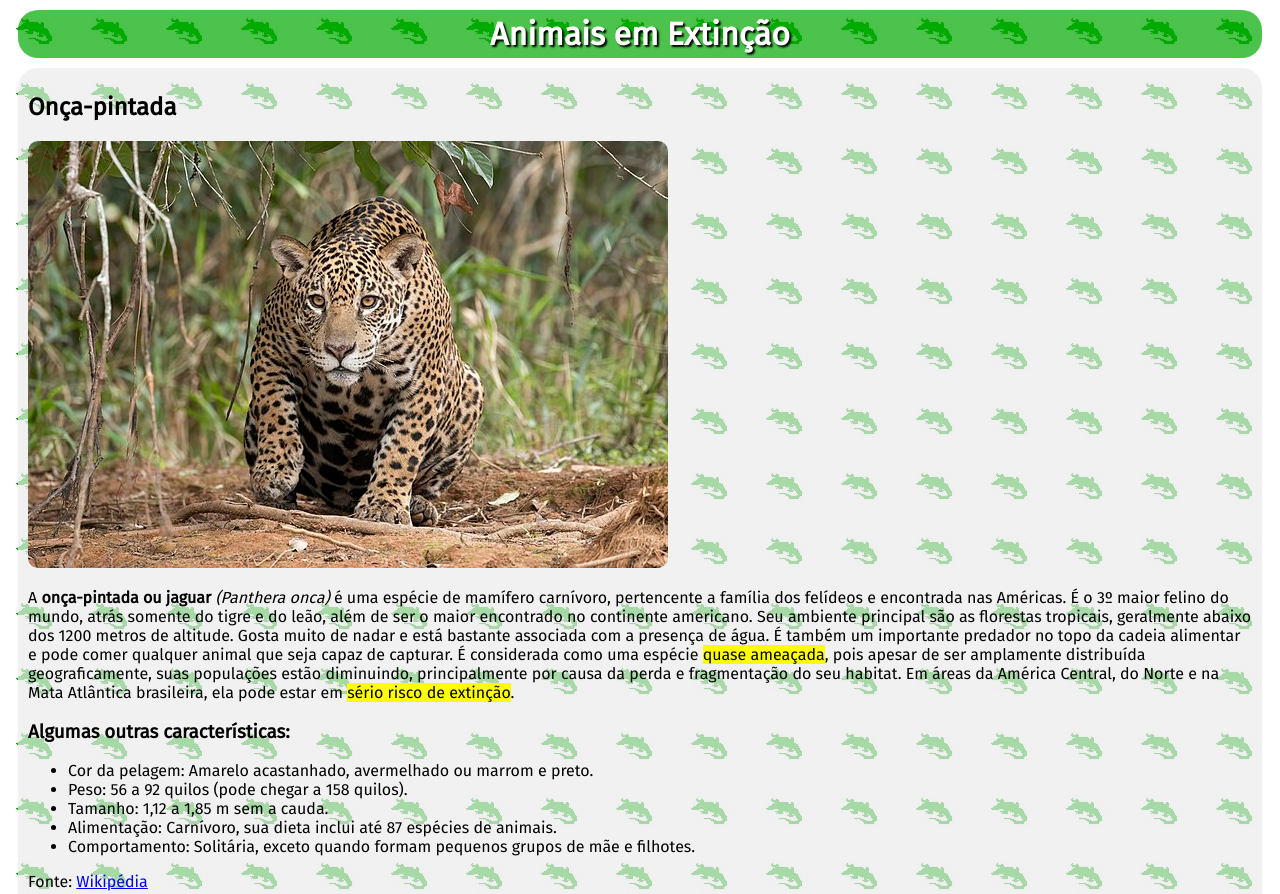
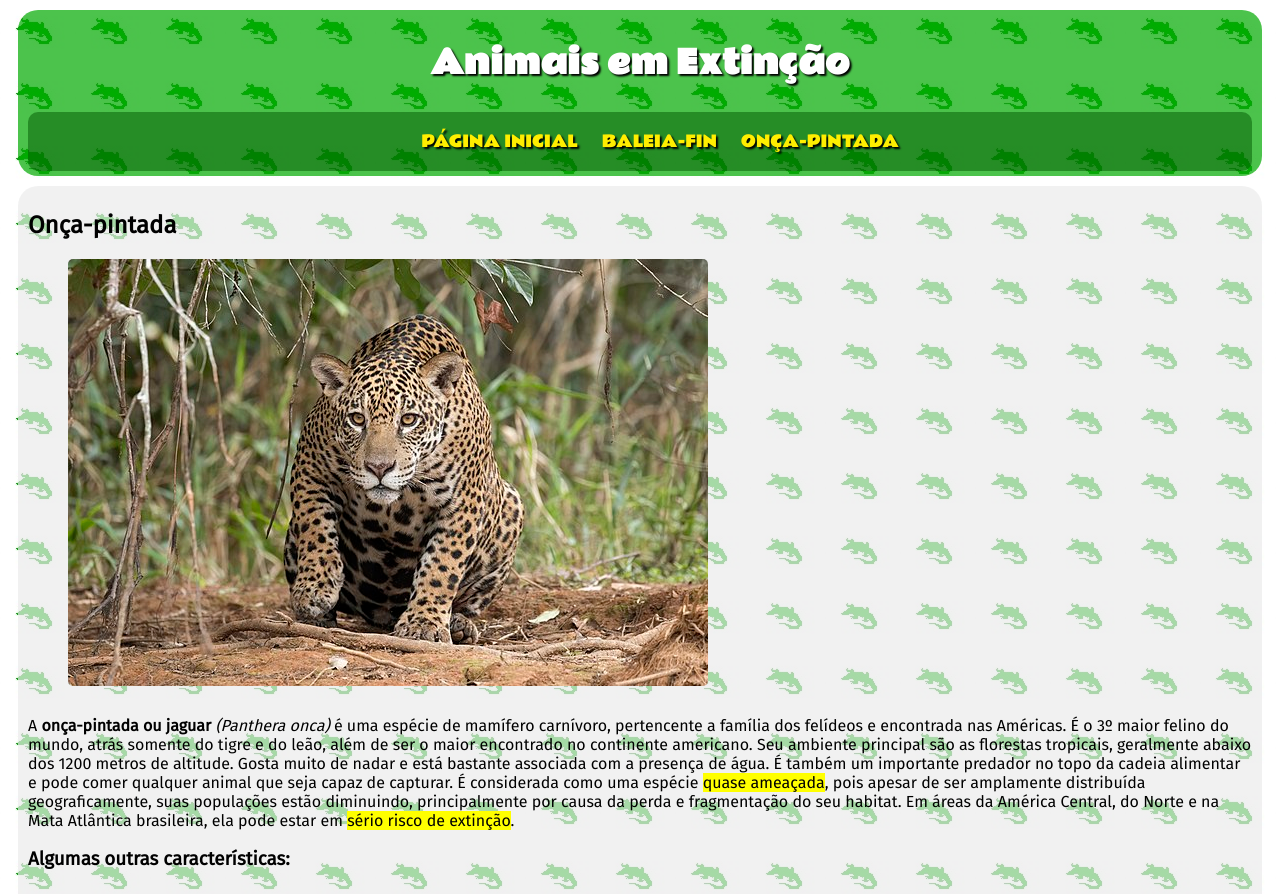
Before and after one commit to Lucas1nogueira/projeto-web, a plain HTML site: page onca-pintada.html in a window 1280 px wide. Shown: the top 894 px of the page. Drawn offline with Linux system fonts and the light colour scheme.

Commit message:
Inserção de menu e efeitos em imagens

```diff
--- /dev/null
+++ b/css/estilo.css
@@ -0,0 +1,78 @@
+@charset "UTF-8";
+@font-face {
+    font-family: 'FiraSans-Regular';
+    src: url("../fonts/fira-sans/FiraSans-Regular.ttf");
+}
+@font-face {
+    font-family: 'Rammetto-One-Regular';
+    src: url("../fonts/rammetto-one/RammettoOne-Regular.ttf");
+}
+body {
+    background-image: url("../images/fundo.jpg");
+    background-repeat: repeat;
+    font-family: 'FiraSans-Regular', Helvetica;
+}
+header {
+    text-align: center;
+    background-color: rgba(0, 170, 0, 0.7);
+    font-family: 'Rammetto-One-Regular', Helvetica;
+    color: rgb(255, 255, 255);
+    text-shadow: 2px 2px 2px #000000;
+    padding: 5px 10px 5px 10px;
+    border-radius: 20px;
+    margin: 10px;
+}
+nav#menu {
+    display: block;
+    border-radius: 10px;
+    background-color: rgba(0, 88, 0, 0.5);
+}
+nav#menu ul {
+    list-style: none;
+    text-transform: uppercase;
+}
+nav#menu li {
+    display: inline-block;
+    transition: background-color 0.5s;
+}
+nav#menu li:hover {
+    background-color: #0e5200;
+}
+nav#menu a {
+    color: rgb(255, 238, 0);
+    text-decoration: none;
+    padding: 0px 10px;
+}
+nav#menu a:hover {
+    color: #ff0000;
+    text-decoration: underline;
+}
+section {
+    background-color: rgba(236, 236, 236, 0.7);
+    padding: 5px 10px 10px 10px;
+    border-radius: 20px;
+    margin: 10px;
+}
+img, ul {
+    display: inline-block;
+    border-radius: 5px;
+    list-style-type: none;
+}
+figure.imagem-animal {
+    position: relative;
+    padding: 0px 0px 10px 0px;
+}
+figure.imagem-animal figcaption {
+    font-size: 12px;
+    opacity: 0;
+    position: absolute;
+}
+figure.imagem-animal:hover figcaption {
+    opacity: 1;
+}
+iframe {
+    border-radius: 10px;
+}
+video {
+    border-radius: 10px;
+}
--- a/onca-pintada.html
+++ b/onca-pintada.html
@@ -7,49 +7,35 @@
     <meta name="viewport" content="width=device-width, initial-scale=1.0">
     <!-- Refere-se ao favicon -->
     <link rel="shortcut icon" href="images/icone.ico" type="image/x-icon">
+    <link rel="stylesheet" type="text/css" href="css/estilo.css">
     <title>Onça-pintada - Projeto Web</title>
-    <!-- CSS -->
-    <style>
-        @font-face {
-            font-family: 'FiraSans-Regular';
-            src: url("fonts/fira-sans/FiraSans-Regular.ttf");
-        }
-        body {
-            background-image: url("images/fundo.jpg");
-            background-repeat: repeat;
-            font-family: 'FiraSans-Regular';
-        }
-        h1 {
-            text-align: center;
-            background-color: rgba(0, 170, 0, 0.7);
-            color: rgb(255, 255, 255);
-            text-shadow: 2px 2px 2px #000000;
-            padding: 5px 10px 5px 10px;
-            border-radius: 20px;
-            margin: 10px;
-        }
-        section {
-            background-color: rgba(236, 236, 236, 0.7);
-            padding: 5px 10px 10px 10px;
-            border-radius: 20px;
-            margin: 10px;
-        }
-        img, video {
-            border-radius: 10px;
-        }
-    </style>
 </head>
 
 <body>
-    <h1>Animais em Extinção</h1>
-    <!-- Informações da baleia-comum ou baleia-fin -->
+    <header>
+        <h1>Animais em Extinção</h1>
+        <!-- Menu de navegação -->
+        <nav id="menu">
+            <ul>
+                <li><a href="index.html">Página inicial</a></li>
+                <li><a href="baleia-fin.html">Baleia-fin</a></li>
+                <li><a href="onca-pintada.html">Onça-pintada</a></li>
+            </ul>
+        </nav>
+    </header>
+    <!-- Informações da onça-pintada -->
     <section>
         <h2>Onça-pintada</h2>
         <!-- Imagem dinâmica -->
-        <picture>
-            <source media="(min-width: 900px)" srcset="images/onca-pintada-g.JPG" type="image/png">
-            <img src="images/onca-pintada-p.JPG" alt="Onça-pintada">
-        </picture>
+        <figure class="imagem-animal">
+            <picture>
+                <source media="(min-width: 900px)" srcset="images/onca-pintada-g.JPG" type="image/png">
+                <img src="images/onca-pintada-p.JPG" alt="Onça-pintada">
+            </picture>
+            <figcaption>
+                Uma onça-pintada na floresta.
+            </figcaption>
+        </figure>
         <p>A <strong>onça-pintada ou jaguar</strong> <em>(Panthera onca)</em> é uma espécie de mamífero carnívoro, pertencente a família dos felídeos e encontrada nas Américas. É o 3º maior felino do mundo, atrás somente do tigre e do leão, além de ser o maior encontrado no continente americano. Seu ambiente principal são as florestas tropicais, geralmente abaixo dos 1200 metros de altitude. Gosta muito de nadar e está bastante associada com a presença de água. É também um importante predador no topo da cadeia alimentar e pode comer qualquer animal que seja capaz de capturar. É considerada como uma espécie <mark>quase ameaçada</mark>, pois apesar de ser amplamente distribuída geograficamente, suas populações estão diminuindo, principalmente por causa da perda e fragmentação do seu habitat. Em áreas da América Central, do Norte e na Mata Atlântica brasileira, ela pode estar em <mark>sério risco de extinção</mark>.</mark></p>
         <h3>Algumas outras características:</h3>
         <!-- Lista não ordenada -->
```
Also changed, not shown: baleia-fin.html (+21 -35 lines), index.html (+12 -38 lines), fonts/rammetto-one/OFL.txt (added), fonts/rammetto-one/RammettoOne-Regular.ttf (added).
